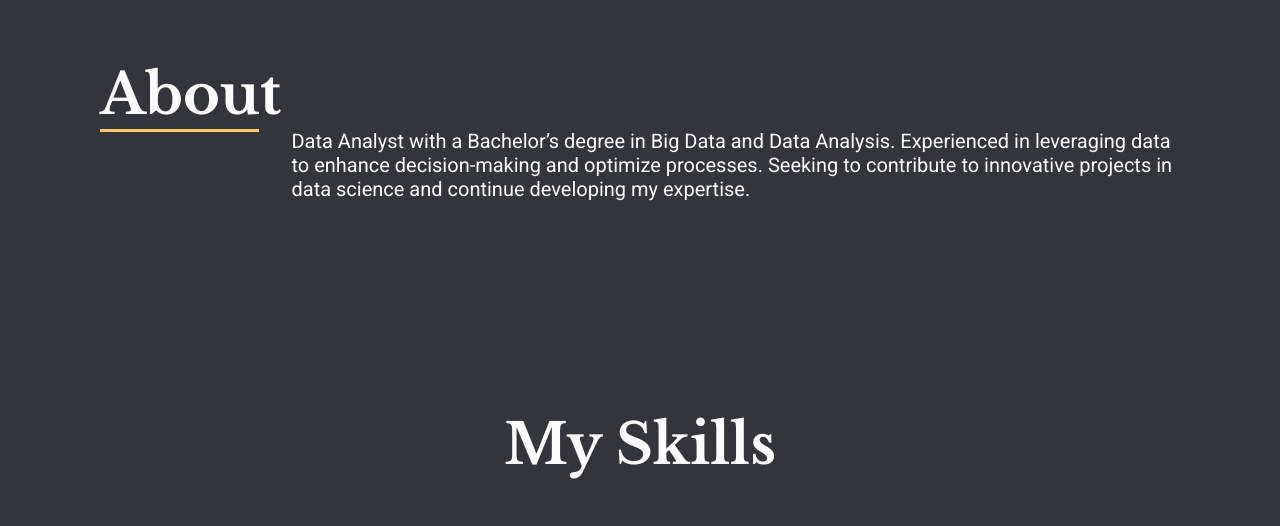
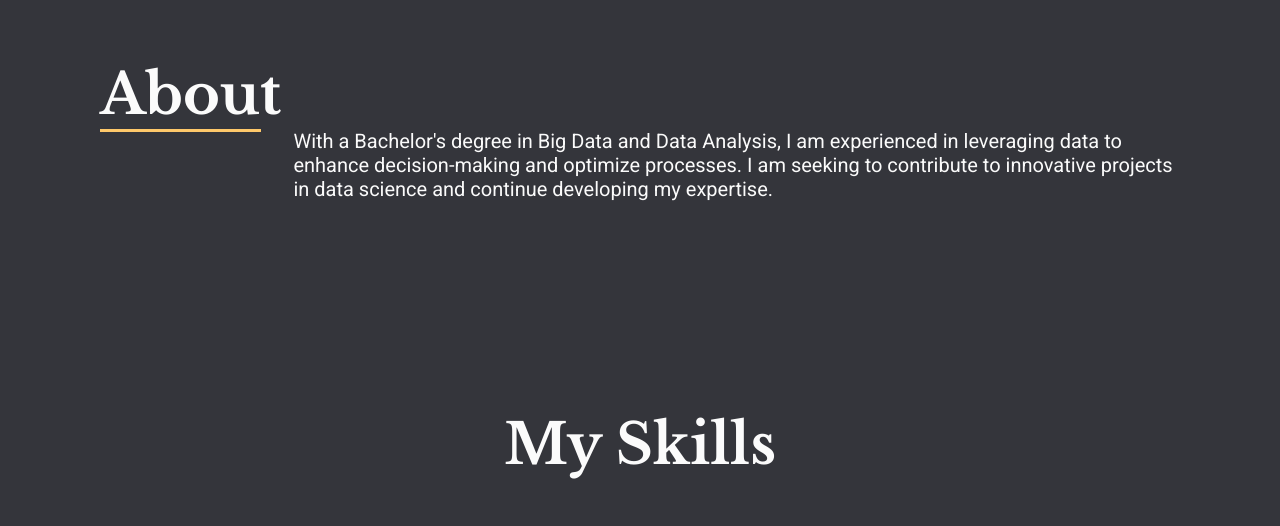
Before and after one commit to rabiaasghaier/Portfolio_rabie, a plain HTML site: page index.html in a window 1280 px wide. Shown: the part 840-1366 px from the top of the page. Drawn offline with nearby package versions, Linux system fonts and the light colour scheme.

Commit message:
Update index.html

```diff
--- a/index.html
+++ b/index.html
@@ -40,7 +40,7 @@
         <h1>About</h1>
         <div class="description">
             <div class="line"></div>
-            <p>Data Analyst with a Bachelor’s degree in Big Data and Data Analysis. Experienced in leveraging data to enhance decision-making and optimize processes. Seeking to contribute to innovative projects in data science and continue developing my expertise.</p>
+            <p>With a Bachelor's degree in Big Data and Data Analysis, I am experienced in leveraging data to enhance decision-making and optimize processes. I am seeking to contribute to innovative projects in data science and continue developing my expertise.</p>
         </div>
     </section>
     <section class="skills">
```
